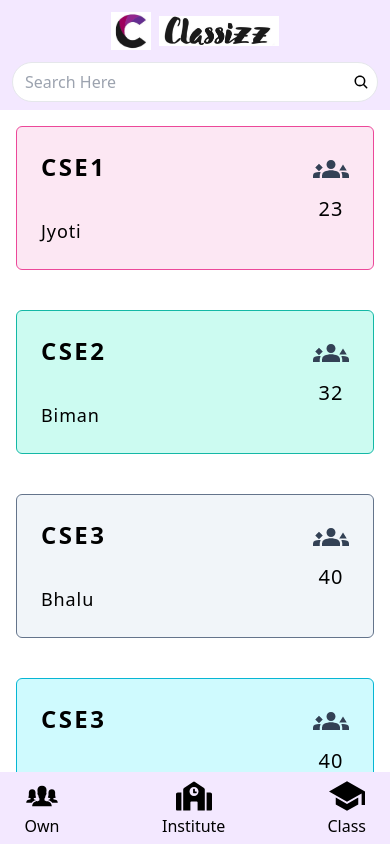
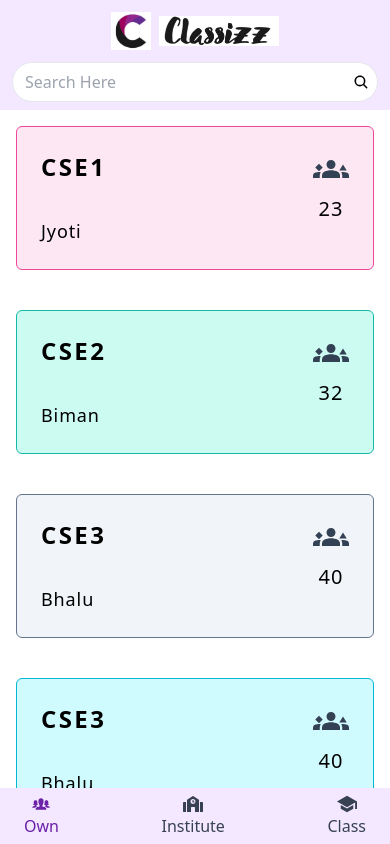
Before and after one commit to Jyotirmoy-Baidya/classizz-frontend, a React (Vite) app: page /h/o in a window 390 px wide. Built offline with nearby package versions, Linux system fonts and the light colour scheme.

Commit message:
mobile navbar

```diff
--- a/src/components/basic/Navbar.jsx
+++ b/src/components/basic/Navbar.jsx
@@ -54,17 +54,17 @@ const Navbar = () => {
 
 
             {/* Mobile View  */}
-            <div className='flex justify-between px-6 md:hidden bg-purple-100 h-[4.5rem] z-20 fixed bottom-0 w-screen'>
-                <div className='flex flex-col justify-center items-center'>
-                    <IoIosPeople className='text-4xl' />
+            <div className='flex justify-between text-gray-700 px-6 md:hidden bg-purple-100 h-14 z-20 fixed bottom-0 w-screen'>
+                <div className='flex flex-col justify-center items-center  text-purple-800'>
+                    <IoIosPeople className='text-xl' />
                     <div>Own</div>
                 </div>
                 <div className='flex flex-col justify-center items-center'>
-                    <FaSchool className='text-4xl' />
+                    <FaSchool className='text-xl' />
                     Institute
                 </div>
                 <div className='flex flex-col justify-center items-center'>
-                    <IoSchoolSharp className='text-4xl' />
+                    <IoSchoolSharp className='text-xl' />
                     Class
                 </div>
             </div>
```
